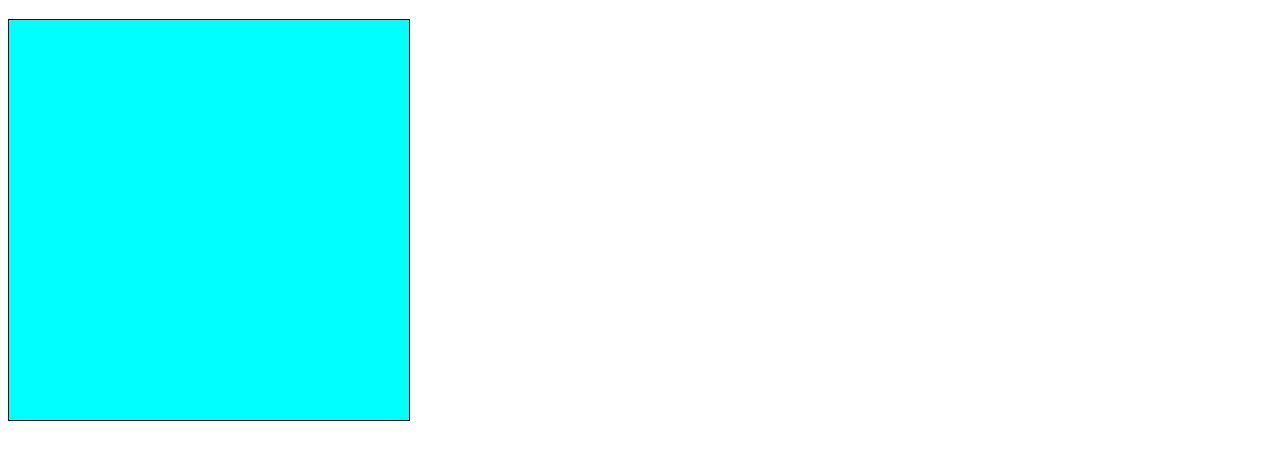
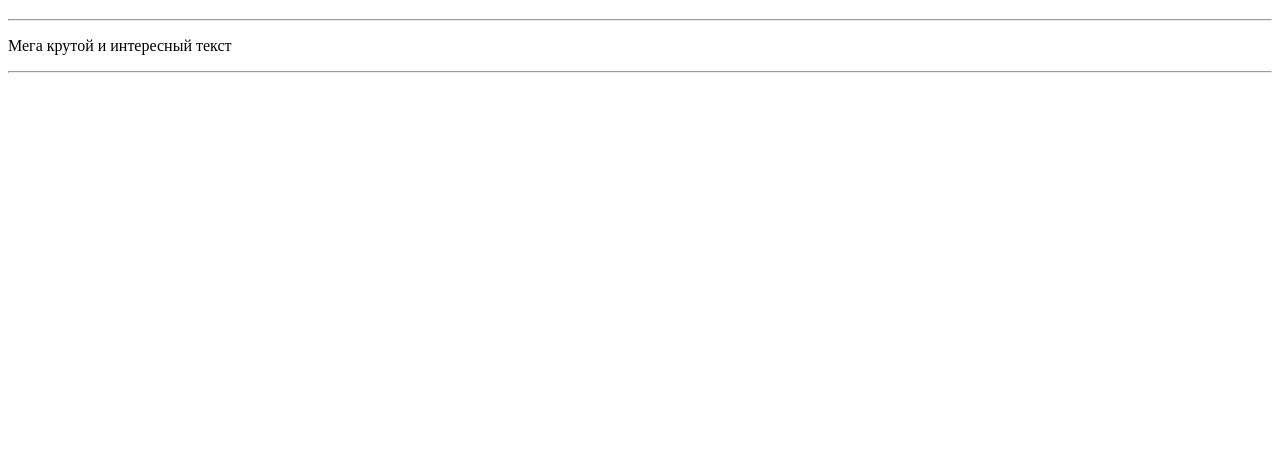
Before and after one commit to xGEFESTx/fird, a plain HTML site: page src/index.html in a window 1280 px wide. Shown: the part 61-520 px from the top of the page. Drawn offline with Linux system fonts and the light colour scheme.

Commit message:
change index.html and delete js file

```diff
--- a/src/index.html
+++ b/src/index.html
@@ -6,9 +6,10 @@
     <link rel = "stylesheet" href="main.css">
 </head>
 <body>
+
     <h1>My Super-puper Site</h1>
-    <canvas id = "mainCanvas"></canvas>
-
-    <script src="main.js"></script>
+    <hr/>
+    <p>Мега крутой и интересный текст</p>
+    <hr/>
 </body>
 </html>
--- a/src/main.js
+++ /dev/null
@@ -1,2 +0,0 @@
-alert("Че смотришь? открывай консоль!!");
-console.log("oopps....");
```
